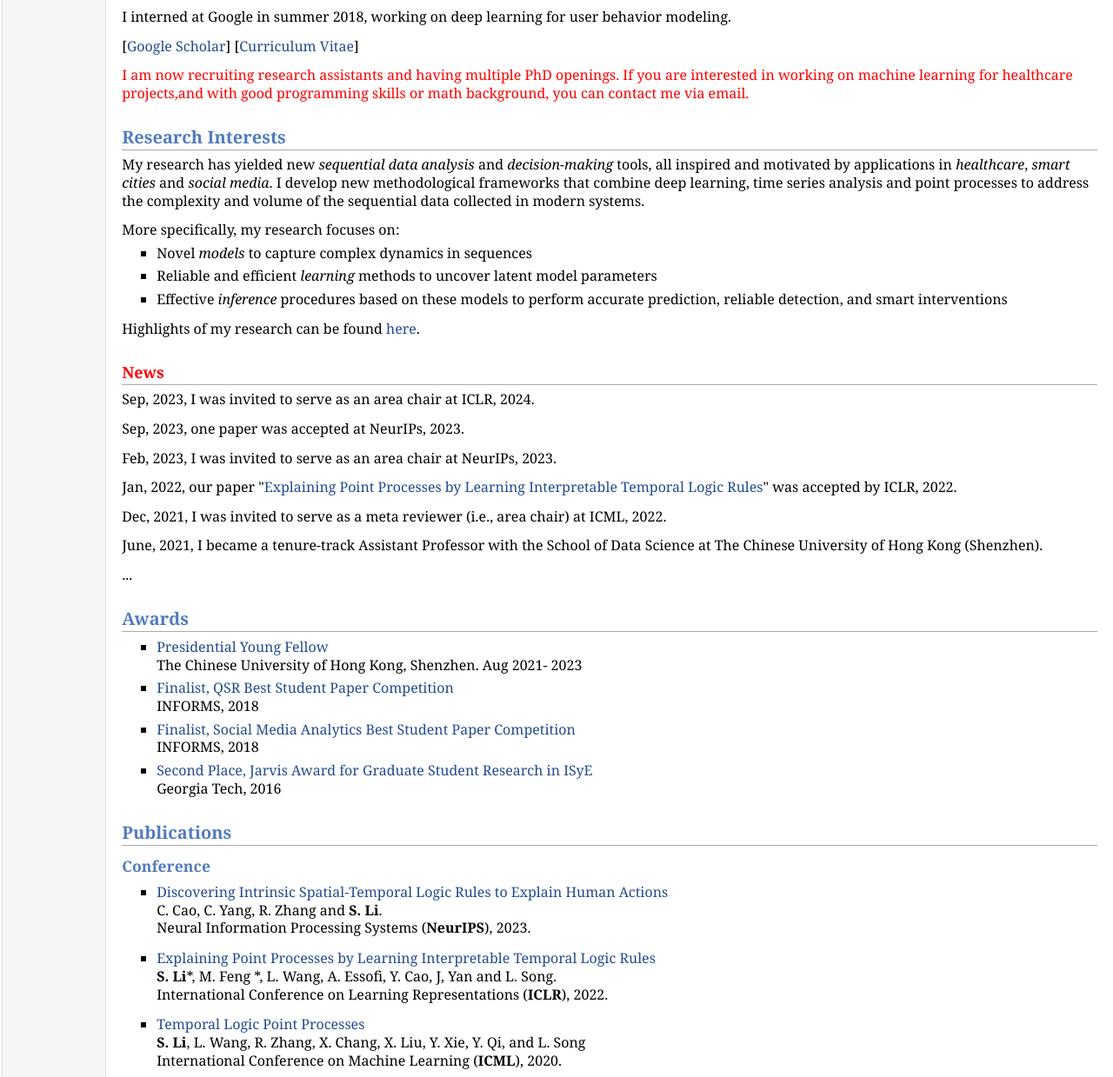
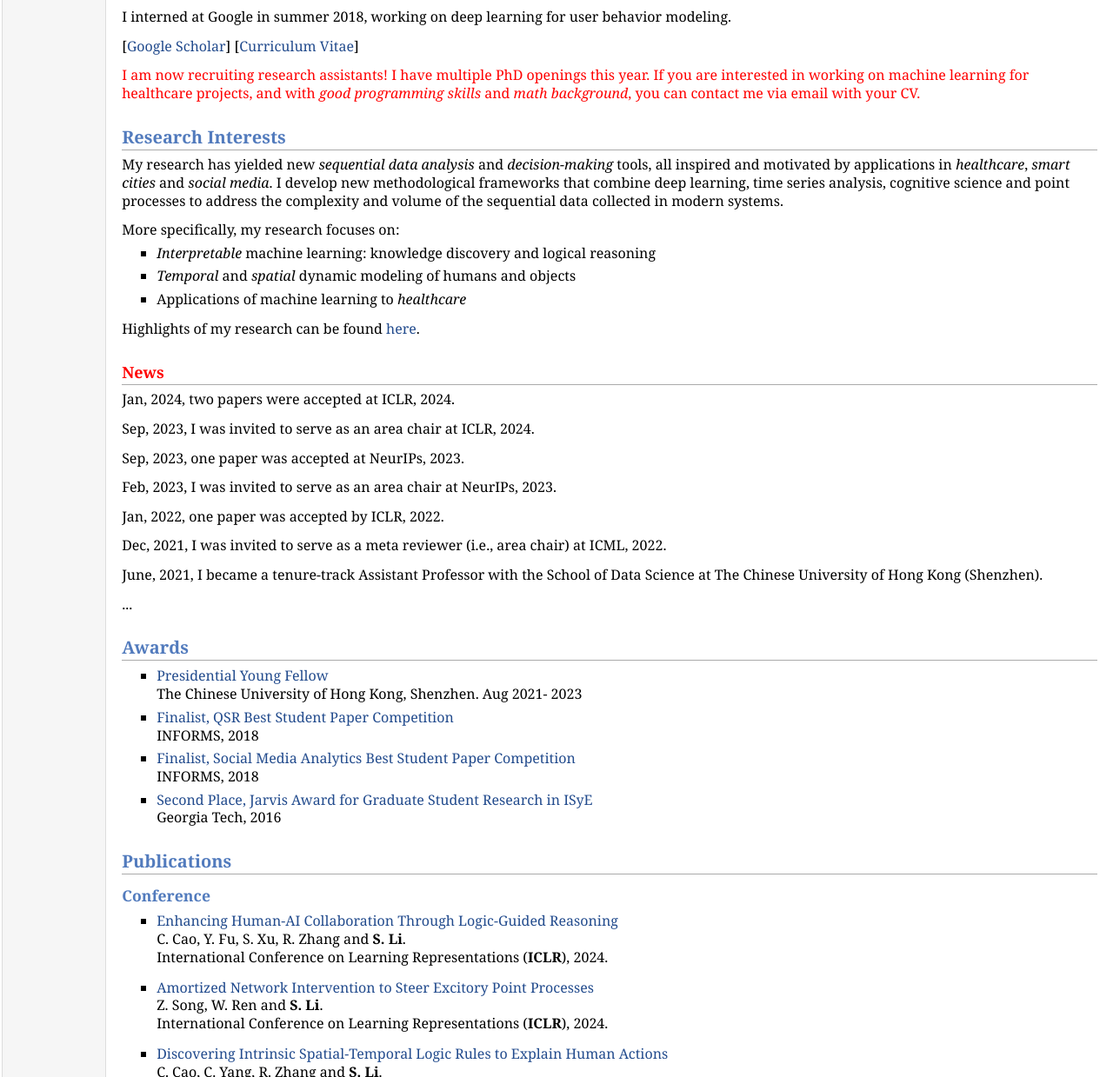
Before and after one commit to shuangli01/shuangli01.github.io, a plain HTML site: page index.html in a window 1280 px wide. Shown: the part 370-1609 px from the top of the page at 87% size. Drawn offline with Linux system fonts and the light colour scheme.

Commit message:
Add files via upload

```diff
--- a/index.html
+++ b/index.html
@@ -38,27 +38,28 @@ Shenzhen, Guangdong, China<br /><br />
     on deep learning for user behavior modeling.</p>
 <p>[<a href="https://scholar.google.com/citations?hl=en&user=HxCZsCUAAAAJ&view_op=list_works&gmla=AJsN-F7aWnLmYHlmfZdNO9g3Vzz_GdYPvrw3VsA4gHEHNMCDyIm2A2kjmrF_BEGuYDdATxRLywkgJdAGNyULCY2uA_awRNPeOkKp1jVM5oddRosA1U7Ydso">Google Scholar</a>] [<a href="CV_Shuang.pdf">Curriculum Vitae</a>]</p>
 
-<p><font color=red size=+0.5>I am now recruiting research assistants and having multiple PhD openings. If you are interested in working on machine learning for healthcare projects,and with good programming skills or math background, you can contact me via email. </font></p>
+<p><font color=red size=+0.5>I am now recruiting research assistants! I have multiple PhD openings this year. If you are interested in working on machine learning for healthcare projects, and with <i>good programming skills</i> and <i>math background</i>, you can contact me via email with your CV. </font></p>
 <h2>Research Interests</h2>
 <p> My research has yielded new <i>sequential data analysis</i> and <i>decision-making</i> tools, all inspired and motivated by applications in <i>healthcare</i>, <i>smart cities</i> and <i>social media</i>.
-    I develop new methodological frameworks that combine deep learning, time series analysis and point processes
+    I develop new methodological frameworks that combine deep learning, time series analysis, cognitive science and point processes
     to address the complexity and volume of the sequential data collected in modern systems.</p>
 <p>More specifically, my research focuses on:
 <ul>
-<li><p>Novel <i>models</i> to capture complex dynamics in sequences</p>
+<li><p><i>Interpretable</i> machine learning: knowledge discovery and logical reasoning</p>
 </li>
-<li><p>Reliable and efficient <i>learning</i> methods to uncover latent model parameters</p>
+<li><p><i>Temporal</i> and <i>spatial</i> dynamic modeling of humans and objects</p>
 </li>
-<li><p>Effective <i>inference</i> procedures based on these models to perform accurate prediction, reliable detection, and smart interventions</p>
+<li><p>Applications of machine learning to <i>healthcare</i></p>
 </li>
 </ul>
 <p> Highlights of my research can be found <a href="Research.html">here</a>.
 </p>
     <h2> <font color=red size=+1.8>News</font></h2>
+    <p>Jan, 2024, two papers were accepted at ICLR, 2024.
     <p>Sep, 2023, I was invited to serve as an area chair at ICLR, 2024.
     <p>Sep, 2023, one paper was accepted at NeurIPs, 2023.
     <p>Feb, 2023, I was invited to serve as an area chair at NeurIPs, 2023.
-    <p>Jan, 2022, our paper "<a href="https://openreview.net/forum?id=P07dq7iSAGr">Explaining Point Processes by Learning Interpretable Temporal Logic Rules</a>" was accepted by ICLR, 2022.</p>
+    <p>Jan, 2022, one paper was accepted by ICLR, 2022.</p>
     <p>Dec, 2021, I was invited to serve as a meta reviewer (i.e., area chair) at ICML, 2022.
     <p>June, 2021, I became a tenure-track Assistant Professor with the School of Data Science at The Chinese University of Hong Kong (Shenzhen). </p>
  </p>
@@ -81,8 +82,19 @@ Shenzhen, Guangdong, China<br /><br />
 </ul>
 
 <h2 id="Publication">Publications</h2>
-
 <h3>Conference</h3>
+<ul>
+<li><p><a href="https://openreview.net/pdf?id=TWC4gLoAxY">Enhancing Human-AI Collaboration Through Logic-Guided Reasoning</a>
+<br /> C. Cao, Y. Fu, S. Xu, R. Zhang and <b>S. Li</b>.
+<br /> International Conference on Learning Representations (<b>ICLR</b>), 2024. </p>
+</li>
+</ul>
+<ul>
+<li><p><a href="https://arxiv.org/pdf/2310.04159.pdf">Amortized Network Intervention to Steer Excitory Point Processes</a>
+<br /> Z. Song, W. Ren and <b>S. Li</b>.
+<br /> International Conference on Learning Representations (<b>ICLR</b>), 2024. </p>
+</li>
+</ul>
 <ul>
 <li><p><a href="https://arxiv.org/abs/2306.12244">Discovering Intrinsic Spatial-Temporal Logic Rules to Explain Human Actions</a>
 <br /> C. Cao, C. Yang, R. Zhang and <b>S. Li</b>.
@@ -207,7 +219,7 @@ Learning</a>
 <ul>
 <li><p><a href="">Reinforcement Learning of Spatio-Temporal Point Processes</a>
     <br />  S. Zhu, <b>S. Li</b>, Z. Peng, and Y. Xie.
-    <br /> submitted to<b> IEEE Transactions on Knowledge and Data Engineering</b>.
+    <br /> <b> IEEE Transactions on Knowledge and Data Engineering</b>, 2022.
 </p></li>
 </ul>
 <h3>Book Chapter</h3>
@@ -227,31 +239,63 @@ Models for Event Data</a>
 
 
 <h3>Workshop</h3>
+        <ul>
+<li><p><a href="">Counterfactual Optimization of Treatment Policies Based on Temporal Point Processes.</a>
+<br /> Z. Jing, C. Yang and <b>S. Li</b>
+    <br /> <b>ICML</b> Interpretable Machine Learning in Healthcare Workshop, 2023. </p>
+</li>
+</ul>
+    <ul>
+<li><p><a href="">Reinforcement Temporal Logic Rule Learning to Explain the Generating Processes of Events.</a>
+<br /> C. Yang, L. Wang, Z. Mou and <b>S. Li</b>
+    <br /> <b>ICML</b> Interpretable Machine Learning in Healthcare Workshop, 2022. </p>
+</li>
+</ul>
 <ul>
 <li><p><a href="">Interpretable Deep Generative Spatio-Temporal Point
 Processes</a>
 <br /> S. Zhu, <b>S. Li</b>, Z. Peng, and Y. Xie
-    <br /> NeurIPS Workshop on AI for Earth Sciences, 2020. </p>
+    <br /> <b>NeurIPS</b> Workshop on AI for Earth Sciences, 2020. </p>
 </li>
 </ul>
 <ul>
 <li><p><a href="">Temporal Logic Point Processes
 Processes</a>
 <br /> <b>S. Li</b>, L. Wang, R. Zhang, Y. Xie, N. Du, and L. Song
-    <br /> NeurIPS Workshop on Learning with Temporal Point Processes, 2019. <font color=red size=+0.5> (Oral)</font> </p>
+    <br /> <b>NeurIPS</b> Workshop on Learning with Temporal Point Processes, 2019. <font color=red size=+0.5> (Oral)</font> </p>
 </li>
 </ul>
 <ul>
 <li><p><a href="https://people.mpi-sws.org/~manuelgr/pubs/p619.pdf">Co-evolutionary Dynamics of Information Diffusion and Network Structure</a>
 <br /> M. Farajtabar, M. Gomez-Rodriguez, Y. Wang, <b>S. Li</b>, H. Zha, and L. Song
-    <br /> Workshop on Activity and Events in Networks: Models, Methods Applications, in conjunction with International World Wide Web Conference (WWW) 2015</p>
+    <br /> Workshop on Activity and Events in Networks: Models, Methods Applications, in conjunction with International World Wide Web Conference (<b>WWW</b>) 2015</p>
 </li>
 </ul>
 
 
 <h2 id="Teaching">Teaching </h2>
 <ul>
-    <li><p><a href="">DDA 6060 Machine Learning</a>
+    <li><p><a href="">DDA 2001 Introduction to Data Science</a>
+<br />&nbsp&nbsp&nbsp&nbsp&nbsp&nbsp&#8201;&mdash;&#8201;Undergraduate level course, The Chinese University of Hong Kong, Shenzhen,  Spring 2024.
+<br />&nbsp&nbsp&nbsp&nbsp&nbsp&nbsp&#8201;&mdash;&#8201;Instructor
+</p>
+     <li><p><a href="">DDA 6060/CSC 6022 Machine Learning</a>
+<br />&nbsp&nbsp&nbsp&nbsp&nbsp&nbsp&#8201;&mdash;&#8201;Graduate level course, The Chinese University of Hong Kong, Shenzhen,  Spring 2024.
+<br />&nbsp&nbsp&nbsp&nbsp&nbsp&nbsp&#8201;&mdash;&#8201;Instructor
+</p>
+    <li><p><a href="">CSC 6137 Generative Models</a>
+<br />&nbsp&nbsp&nbsp&nbsp&nbsp&nbsp&#8201;&mdash;&#8201;Graduate level course on generative models, The Chinese University of Hong Kong, Shenzhen,  Fall 2023.
+<br />&nbsp&nbsp&nbsp&nbsp&nbsp&nbsp&#8201;&mdash;&#8201;Instructor
+</p>
+    <li><p><a href="">DDA 6060/CSC 6022 Machine Learning</a>
+<br />&nbsp&nbsp&nbsp&nbsp&nbsp&nbsp&#8201;&mdash;&#8201;Graduate level course, The Chinese University of Hong Kong, Shenzhen,  Spring 2023.
+<br />&nbsp&nbsp&nbsp&nbsp&nbsp&nbsp&#8201;&mdash;&#8201;Instructor
+</p>
+<li><p><a href="">DDA 6107 Advanced Machine Learning</a>
+<br />&nbsp&nbsp&nbsp&nbsp&nbsp&nbsp&#8201;&mdash;&#8201;Graduate level course on probabilistic graphical models and generative models, The Chinese University of Hong Kong, Shenzhen,  Fall 2022.
+<br />&nbsp&nbsp&nbsp&nbsp&nbsp&nbsp&#8201;&mdash;&#8201;Instructor
+</p>
+<li><p><a href="">DDA 6060 Machine Learning</a>
 <br />&nbsp&nbsp&nbsp&nbsp&nbsp&nbsp&#8201;&mdash;&#8201;Graduate level course, The Chinese University of Hong Kong, Shenzhen,  Spring 2022.
 <br />&nbsp&nbsp&nbsp&nbsp&nbsp&nbsp&#8201;&mdash;&#8201;Instructor
 </p>
```
